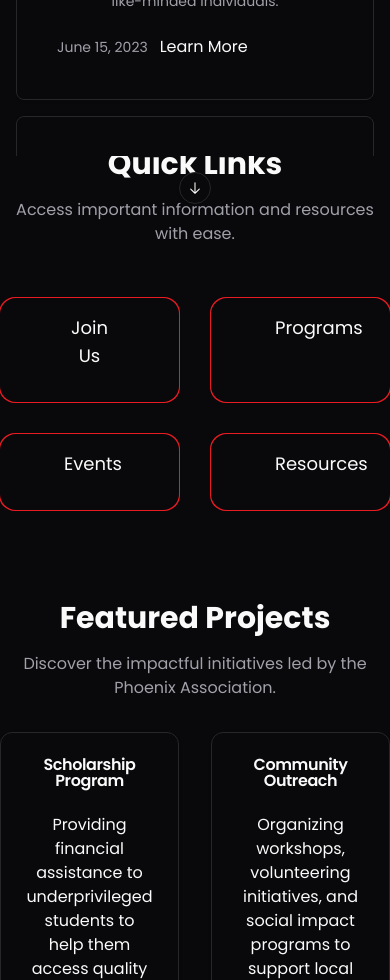
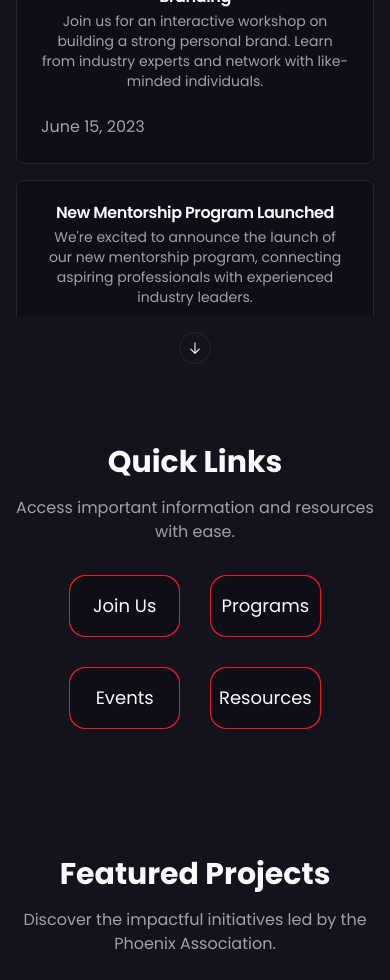
Before and after one commit to phoenix-hyderabad/phoenix-website-rewrite, a React (Vite) app in the folder client/: page / in a window 390 px wide. Shown: the part 1020-2000 px from the top of the page. Built offline with nearby package versions, Linux system fonts and the light colour scheme.

Commit message:
chore(frontend): improve responsiveness

```diff
--- /dev/null
+++ b/client/src/components/home_page/QuickLinkCard.tsx
@@ -0,0 +1,23 @@
+import { forwardRef } from "react";
+import { Link, type LinkProps } from "react-router-dom";
+
+const QuickLinkCard = forwardRef(
+  (
+    { children, className, ...props }: LinkProps,
+    ref: React.ForwardedRef<HTMLAnchorElement>
+  ) => {
+    return (
+      <div className="flex w-full flex-col items-center">
+        <Link
+          ref={ref}
+          className="before:border-glow relative flex w-full flex-1 cursor-pointer flex-col gap-4 rounded-2xl bg-card px-2 py-4 before:absolute before:-bottom-[1px] before:-left-[1px] before:-right-[1px] before:-top-[1px] before:-z-10 before:rounded-2xl before:content-[''] max-lg:justify-between max-sm:flex-col"
+          {...props}
+        >
+          <span className="text-lg">{children}</span>
+        </Link>
+      </div>
+    );
+  }
+);
+
+export default QuickLinkCard;
--- a/client/src/components/resources_page/ResourceCard.tsx
+++ b/client/src/components/resources_page/ResourceCard.tsx
@@ -19,11 +19,15 @@ const ResourceCard = forwardRef(
         <DialogTrigger asChild>
           <div
             ref={ref}
-            className="before:border-glow relative flex h-full w-full max-w-80 flex-1 cursor-pointer flex-col gap-4 rounded-2xl bg-background py-4 px-16 before:absolute before:-bottom-[1px] before:-left-[1px] before:-right-[1px] before:-top-[1px] before:-z-10 before:rounded-2xl before:content-[''] max-lg:justify-between max-sm:flex-col"
+            className="before:border-glow relative flex h-full w-full max-w-80 flex-1 cursor-pointer flex-col gap-4 rounded-2xl bg-card px-2 py-4 before:absolute before:-bottom-[1px] before:-left-[1px] before:-right-[1px] before:-top-[1px] before:-z-10 before:rounded-2xl before:content-[''] max-lg:justify-between max-sm:flex-col"
             onClick={onClick}
           >
             <span className="text-lg">{heading}</span>
-            <span className="text-sm text-muted-foreground">{subheading}</span>
+            {subheading ?? (
+              <span className="text-sm text-muted-foreground">
+                {subheading}
+              </span>
+            )}
           </div>
         </DialogTrigger>
       </div>
--- a/client/src/components/ui/HomeNewsCard.tsx
+++ b/client/src/components/ui/HomeNewsCard.tsx
@@ -17,22 +17,16 @@ interface HomeNewsCardProps {
 }
 function HomeNewsCard({ item, index }: HomeNewsCardProps) {
   return (
-    <CarouselItem key={index} className="h-40 hover:brightness-150">
-      <Card className="rounded-lg bg-background p-4">
+    <CarouselItem key={index} className="basis-1/2">
+      <Card className="flex h-full max-h-full cursor-pointer flex-col rounded-lg bg-card hover:brightness-150">
         <CardHeader>
           <CardTitle>{item.title}</CardTitle>
           <CardDescription>{item.description}</CardDescription>
         </CardHeader>
-        <CardFooter className="gap-3">
+        <CardFooter className="flex-1 items-end justify-between">
           <div className="flex items-center gap-2">
-            <span className="text-sm text-muted-foreground">{item.date}</span>
+            <span className="text-muted-foreground">{item.date}</span>
           </div>
-          <Link
-            to="#"
-            className="inline-flex items-center gap-2 text-primary underline-offset-4 hover:underline"
-          >
-            Learn More
-          </Link>
         </CardFooter>
       </Card>
     </CarouselItem>
--- a/client/src/index.css
+++ b/client/src/index.css
@@ -33,9 +33,9 @@
     --radius: 0.5rem;
   }
   .dark {
-    --background: 240 10% 3.9%;
+    --background: 235 21% 9%;
     --foreground: 0 0% 98%;
-    --card: 240 10% 3.9%;
+    --card: 235 21% 7%;
     --card-foreground: 0 0% 98%;
     --popover: 240 10% 3.9%;
     --popover-foreground: 0 0% 98%;
--- a/client/src/views/Home/Home.tsx
+++ b/client/src/views/Home/Home.tsx
@@ -1,15 +1,21 @@
-import { useEffect, useRef} from "react";
+import { useEffect, useRef } from "react";
 import HomeNewsCard from "@/components/ui/HomeNewsCard";
-import ResourceCard from "@/components/resources_page/ResourceCard";
+import dummyImg from "@/assets/img1.png";
 
 import {
   Carousel,
   CarouselContent,
   CarouselNext,
-  CarouselPrevious,
 } from "@/components/ui/carousel";
 import { Dialog } from "@radix-ui/react-dialog";
-import { Card, CardContent, CardFooter, CardHeader, CardTitle } from "@/components/ui/card";
+import {
+  Card,
+  CardContent,
+  CardDescription,
+  CardHeader,
+  CardTitle,
+} from "@/components/ui/card";
+import QuickLinkCard from "@/components/home_page/QuickLinkCard";
 
 const news = [
   {
@@ -56,33 +62,38 @@ const projects = [
     title: "Scholarship Program",
     description:
       "Providing financial assistance to underprivileged students to help them access quality education.",
-    link:"",
+    link: "",
+    cover: dummyImg,
   },
   {
     title: "Community Outreach",
     description:
       "Organizing workshops, volunteering initiatives, and social impact programs to support local communities.",
-    link:"",
+    link: "",
+    cover: dummyImg,
   },
   {
     title: "Digital Literacy Initiative",
     description:
       "Bridging the digital divide by providing technology training and access to underserved communities.",
-    link:"",
+    link: "",
+    cover: dummyImg,
   },
   {
-    title:"Entrepreneurship Acceleration",
-    description:"Supporting aspiring entrepreneurs with mentorship, resources, and funding to help them launch successful ventures.",
-    link:"",
+    title: "Entrepreneurship Acceleration",
+    description:
+      "Supporting aspiring entrepreneurs with mentorship, resources, and funding to help them launch successful ventures.",
+    link: "",
+    cover: dummyImg,
   },
 ];
 
 function Home() {
   const linksContainer = useRef<HTMLDivElement>(null);
-  const linkRefs = links.map((_) => useRef<HTMLDivElement>(null));
+  const linkRefs = links.map((_) => useRef<HTMLAnchorElement>(null));
   useEffect(() => {
     const moveEvent = (ev: MouseEvent) => {
-      linkRefs.forEach((targetRef:any) => {
+      linkRefs.forEach((targetRef: any) => {
         const target = targetRef.current;
         if (!target) return;
         const rect = target.getBoundingClientRect(),
@@ -103,8 +114,8 @@ function Home() {
   }, [linksContainer]);
 
   return (
-    <div className="mx-auto flex max-w-full flex-col items-center gap-8 text-center">
-      <section id="about" className="relative w-full shadow-xl">
+    <div className="mx-auto flex max-w-6xl flex-col items-center gap-8 text-center">
+      <section id="about" className="relative w-full py-12 shadow-xl">
         {/*<img src={img1} alt="About" className="h-full w-full object-cover absolute mix-blend-overlay" />*/}
         <div className="container grid h-full gap-8 px-8 py-[100px] text-left md:grid-cols-2 md:py-24">
           <div className="space-y-4 pl-4">
@@ -129,28 +140,25 @@ function Home() {
         </div>
       </section>
 
-
-
       {/* News */}
-      <section id="news" className="py-12 md:py-24">
-        <div className="container grid h-96 gap-8 px-4 md:grid-cols-2 md:px-6">
-          <div className="space-y-4">
+      <section id="news" className="py-12">
+        <div className="container flex flex-col items-center gap-8 px-4 md:flex-row md:px-6">
+          <div className="flex flex-col justify-center gap-4 md:flex-1">
             <h2 className="text-3xl font-bold">News and Events</h2>
             <p className="text-muted-foreground">
               Stay up-to-date with the latest news, upcoming events, and
               important announcements from the Phoenix Association.
             </p>
           </div>
-          <div className="grid">
           <Carousel
             opts={{
               align: "start",
+              loop: true,
             }}
-              className="max-h-80"
             orientation="vertical"
+            className="md:flex-1"
           >
-              <CarouselPrevious />
-              <CarouselContent className="max-h-80">
+            <CarouselContent className="h-[24rem]">
               {news.map((item, index) => (
                 <HomeNewsCard key={index} item={item} index={index} />
               ))}
@@ -158,59 +166,59 @@ function Home() {
             <CarouselNext />
           </Carousel>
         </div>
-        </div>
       </section>
 
-
       {/* Quick Links */}
-      <section id="links" className="pb-12 md:pb-24 w-full flex justify-center">
-        <div className="container grid h-96 gap-8 md:grid-cols-2 md:px-6">
-        <div className="space-y-4 flex flex-col justify-center">
+      <section id="links" className="flex w-full justify-center py-12">
+        <div className="container flex flex-col items-center gap-8 md:h-96 md:flex-row md:px-6">
+          <div className="flex flex-col justify-center gap-4 md:flex-1">
             <h2 className="text-3xl font-bold">Quick Links</h2>
             <p className="text-muted-foreground">
               Access important information and resources with ease.
             </p>
           </div>
-          <div className="h-full flex items-center justify-center w-full">
-          <Dialog>
-          <div className="grid grid-cols-2 gap-8 h-fit" ref={linksContainer}>
+          <div
+            className="grid h-min grid-cols-2 gap-8 md:flex-1"
+            ref={linksContainer}
+          >
             {links.map((link, index) => (
-              <ResourceCard key={index} heading={link.title} subheading="" onClick={()=>{console.log(link.link)}} ref={linkRefs[index]} />
+              <QuickLinkCard key={index} ref={linkRefs[index]} to={link.link}>
+                {link.title}
+              </QuickLinkCard>
             ))}
-          </div>
-          </Dialog>
           </div>
         </div>
       </section>
 
-
       {/* Projects */}
-      <section id="links" className="pb-12 md:pb-24 w-full flex justify-center">
-        <div className="container grid h-96 gap-8 md:grid-cols-2 md:px-6">
-        <div className="space-y-4 flex flex-col justify-center">
+      <section
+        id="projects"
+        className="flex w-full flex-col justify-center gap-8 py-12 lg:flex-row"
+      >
+        <div className="flex flex-col justify-center space-y-4">
           <h2 className="text-3xl font-bold">Featured Projects</h2>
           <p className="text-muted-foreground">
             Discover the impactful initiatives led by the Phoenix Association.
           </p>
         </div>
-          <div className="h-full flex items-center justify-center w-full">
-          <div className="grid grid-cols-2 grid-rows-2 gap-8">
+        <div className="flex h-full w-full items-center justify-center">
+          <div className="grid gap-8 sm:grid-cols-2">
             {projects.map((project, index) => {
               return (
-                <Card>
+                <Card
+                  key={index}
+                  className="flex cursor-pointer flex-col hover:brightness-150"
+                >
                   <CardHeader>
                     <CardTitle>{project.title}</CardTitle>
+                    <CardDescription>{project.description}</CardDescription>
                   </CardHeader>
                   <CardContent>
-                    <p>{project.description}</p>
+                    <img src={project.cover} decoding="async" loading="lazy" />
                   </CardContent>
-                  <CardFooter>
-                    <a href={project.link}>Learn More</a>
-                  </CardFooter>
                 </Card>
-              )
+              );
             })}
-          </div>
           </div>
         </div>
       </section>
```
Lines whose indentation alone changed are shown as unchanged.
